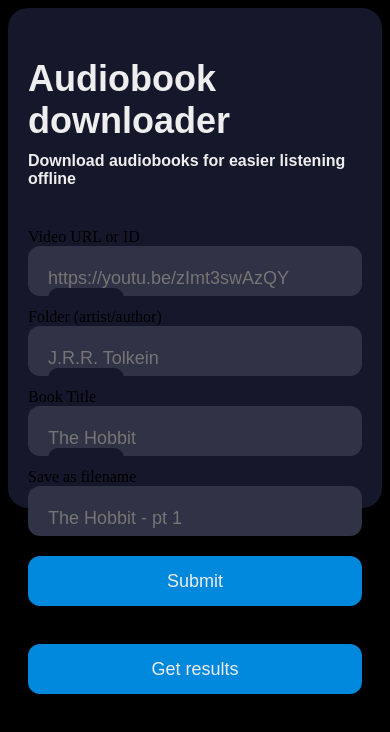
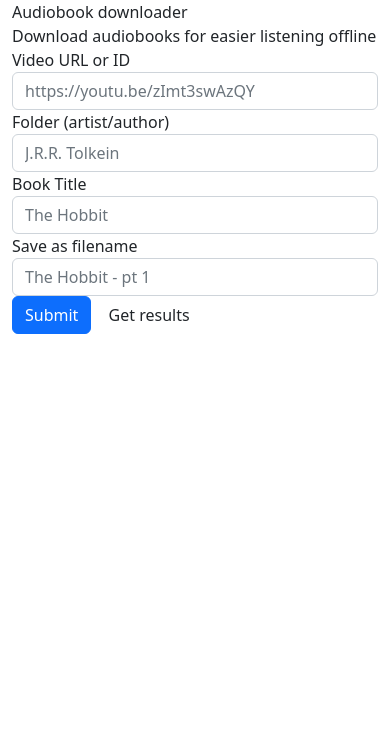
Before and after one commit to figadore/youtube-dl-express, a website: page static/index.html in a window 390 px wide. Drawn offline with nearby package versions, Linux system fonts and the light colour scheme.

Commit message:
wip, mobile rework

```diff
--- a/index.js
+++ b/index.js
@@ -145,7 +145,7 @@ async function download(queueItem) {
     })
 }
 
-app.listen(port, () => {
+app.listen(port, '0.0.0.0', () => {
   console.log(`Example app listening on port ${port}`)
 })
 
--- a/static/index.html
+++ b/static/index.html
@@ -1,37 +1,47 @@
+<!doctype html>
 <html>
   <head>
-    <script src="https://code.jquery.com/jquery-3.6.0.min.js" integrity="sha256-/xUj+3OJU5yExlq6GSYGSHk7tPXikynS7ogEvDej/m4=" crossorigin="anonymous"></script>
+    <meta charset="utf-8">
+    <meta http-equiv="X-UA-Compatible" content="IE=edge">
+    <meta name="viewport" content="width=device-width, initial-scale=1">
     <link rel="stylesheet" href="page.css">
     <script src="page.js"></script>
+    <title>Youtube downloader</title>
+    <link href="https://cdn.jsdelivr.net/npm/bootstrap@5.2.3/dist/css/bootstrap.min.css" rel="stylesheet" integrity="sha384-rbsA2VBKQhggwzxH7pPCaAqO46MgnOM80zW1RWuH61DGLwZJEdK2Kadq2F9CUG65" crossorigin="anonymous">
   </head>
+  <body>
+    <div class="container">
+      <div class="">
+        <div class="form">
           <form>
             <div class="title">Audiobook downloader</div>
             <div class="subtitle">Download audiobooks for easier listening offline</div>
-    <div class="input-container ic1">
+            <div>
               <label for="urlOrId">Video URL or ID</label>
-      <input id="urlOrId" class="input" type="text" placeholder="https://youtu.be/zImt3swAzQY">
-      <div class="cut"></div>
+              <input id="urlOrId" class="form-control" type="text" placeholder="https://youtu.be/zImt3swAzQY">
             </div>
-    <div class="input-container ic2">
+            <div>
               <label for="author">Folder (artist/author)</label>
-      <input id="author" class="input" type="text" placeholder="J.R.R. Tolkein" pattern="^[a-zA-Z0-9._ -]*$">
-      <div class="cut"></div>
+              <input id="author" class="form-control" type="text" placeholder="J.R.R. Tolkein" pattern="^[a-zA-Z0-9._ -]*$">
             </div>
-    <div class="input-container ic2">
+            <div>
               <label for="title">Book Title</label>
-      <input id="title" class="input" type="text" placeholder="The Hobbit" pattern="^[a-zA-Z0-9._ -]*$">
-      <div class="cut"></div>
+              <input id="title" class="form-control" type="text" placeholder="The Hobbit" pattern="^[a-zA-Z0-9._ -]*$">
             </div>
-    <div class="input-container ic2">
+            <div>
               <label for="filename">Save as filename</label>
-      <input id="filename" class="input" type="text" placeholder="The Hobbit - pt 1" pattern="^[a-zA-Z0-9._ -]*$">
-      <div class="cut"></div>
+              <input id="filename" class="form-control" type="text" placeholder="The Hobbit - pt 1" pattern="^[a-zA-Z0-9._ -]*$">
             </div>
-    <input class="submit" type="submit" value="Submit">
-    <button class="submit" type="button" id="results-btn">Get results</button>
+            <input class="btn btn-primary" type="submit" value="Submit">
+            <button class="btn btn-default" type="button" id="results-btn">Get results</button>
           </form>
           <div id="status"></div>
           <div id="results"></div>
+        </div>
+      </div>
+    </div>
+    <script src="https://cdn.jsdelivr.net/npm/bootstrap@5.2.3/dist/js/bootstrap.bundle.min.js" integrity="sha384-kenU1KFdBIe4zVF0s0G1M5b4hcpxyD9F7jL+jjXkk+Q2h455rYXK/7HAuoJl+0I4" crossorigin="anonymous"></script>
+  </body>
 </html>
 <!--
   <div class="form">
--- a/static/page.css
+++ b/static/page.css
@@ -3,125 +3,6 @@ input:invalid {
     color: black;
 }
 
-body {
-  background-color: #000;
-  display: flex;
-  height: 100vh;
+.form {
+  max-width: 400px
 }
-
-form {
-  background-color: #15172b;
-  border-radius: 20px;
-  box-sizing: border-box;
-  height: 500px;
-  padding: 20px;
-  width: 420px;
-}
-
-.title {
-  color: #eee;
-  font-family: sans-serif;
-  font-size: 36px;
-  font-weight: 600;
-  margin-top: 30px;
-}
-
-.subtitle {
-  color: #eee;
-  font-family: sans-serif;
-  font-size: 16px;
-  font-weight: 600;
-  margin-top: 10px;
-}
-
-.input-container {
-  height: 50px;
-  position: relative;
-  width: 100%;
-}
-
-.ic1 {
-  margin-top: 40px;
-}
-
-.ic2 {
-  margin-top: 30px;
-}
-
-.input {
-  background-color: #303245;
-  border-radius: 12px;
-  border: 0;
-  box-sizing: border-box;
-  color: #eee;
-  font-size: 18px;
-  height: 100%;
-  outline: 0;
-  padding: 14px 20px 0;
-  width: 100%;
-}
-
-.cut {
-  background-color: #15172b;
-  border-radius: 10px;
-  height: 20px;
-  left: 20px;
-  position: absolute;
-  top: -20px;
-  transform: translateY(0);
-  transition: transform 200ms;
-  width: 76px;
-}
-
-.cut-short {
-  width: 50px;
-}
-
-.input:focus ~ .cut,
-.input:not(:placeholder-shown) ~ .cut {
-  transform: translateY(8px);
-}
-
-.placeholder {
-  color: #65657b;
-  font-family: sans-serif;
-  left: 20px;
-  line-height: 14px;
-  pointer-events: none;
-  position: absolute;
-  transform-origin: 0 50%;
-  transition: transform 200ms, color 200ms;
-  top: 20px;
-}
-
-.input:focus ~ .placeholder,
-.input:not(:placeholder-shown) ~ .placeholder {
-  transform: translateY(-30px) translateX(10px) scale(0.75);
-}
-
-.input:not(:placeholder-shown) ~ .placeholder {
-  color: #808097;
-}
-
-.input:focus ~ .placeholder {
-  color: #dc2f55;
-}
-
-.submit {
-  background-color: #08d;
-  border-radius: 12px;
-  border: 0;
-  box-sizing: border-box;
-  color: #eee;
-  cursor: pointer;
-  font-size: 18px;
-  height: 50px;
-  margin-top: 38px;
-  // outline: 0;
-  text-align: center;
-  width: 100%;
-}
-
-.submit:active {
-  background-color: #06b;
-}
```
Lines whose indentation alone changed are shown as unchanged.
